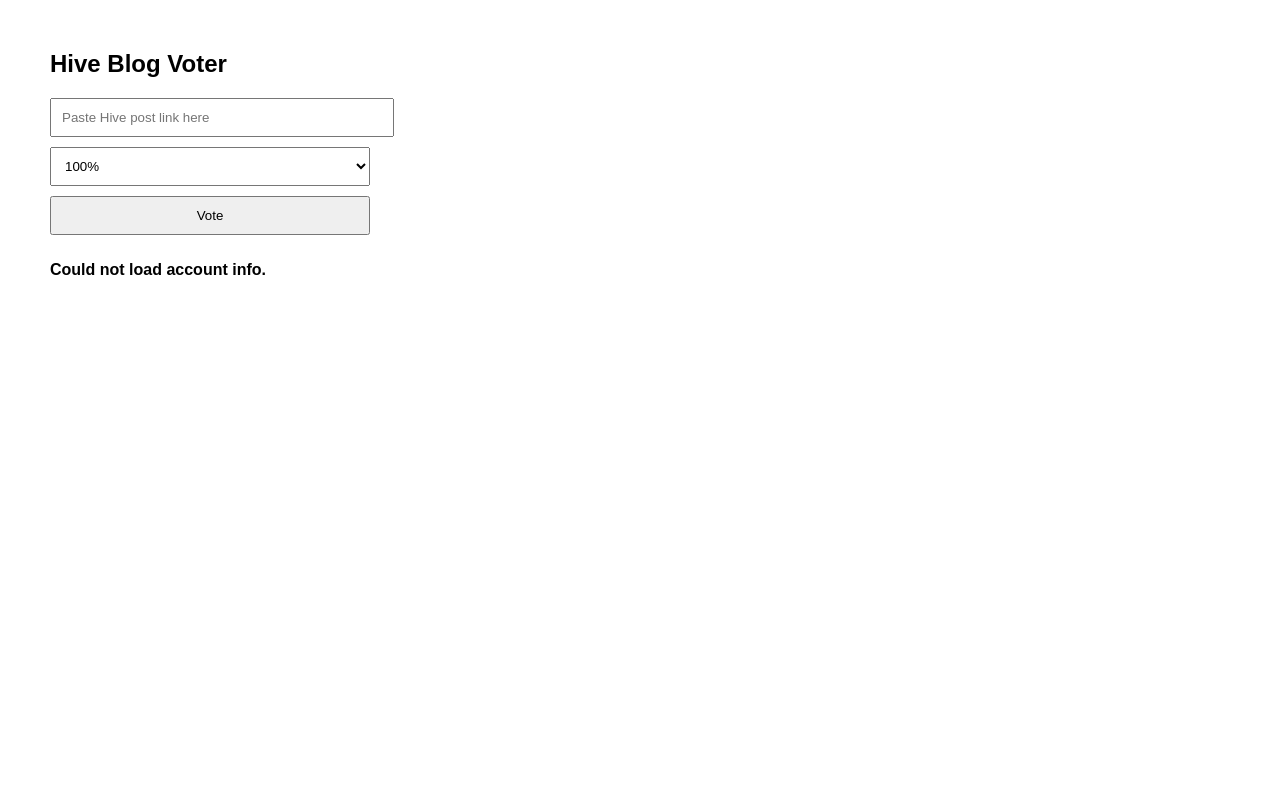
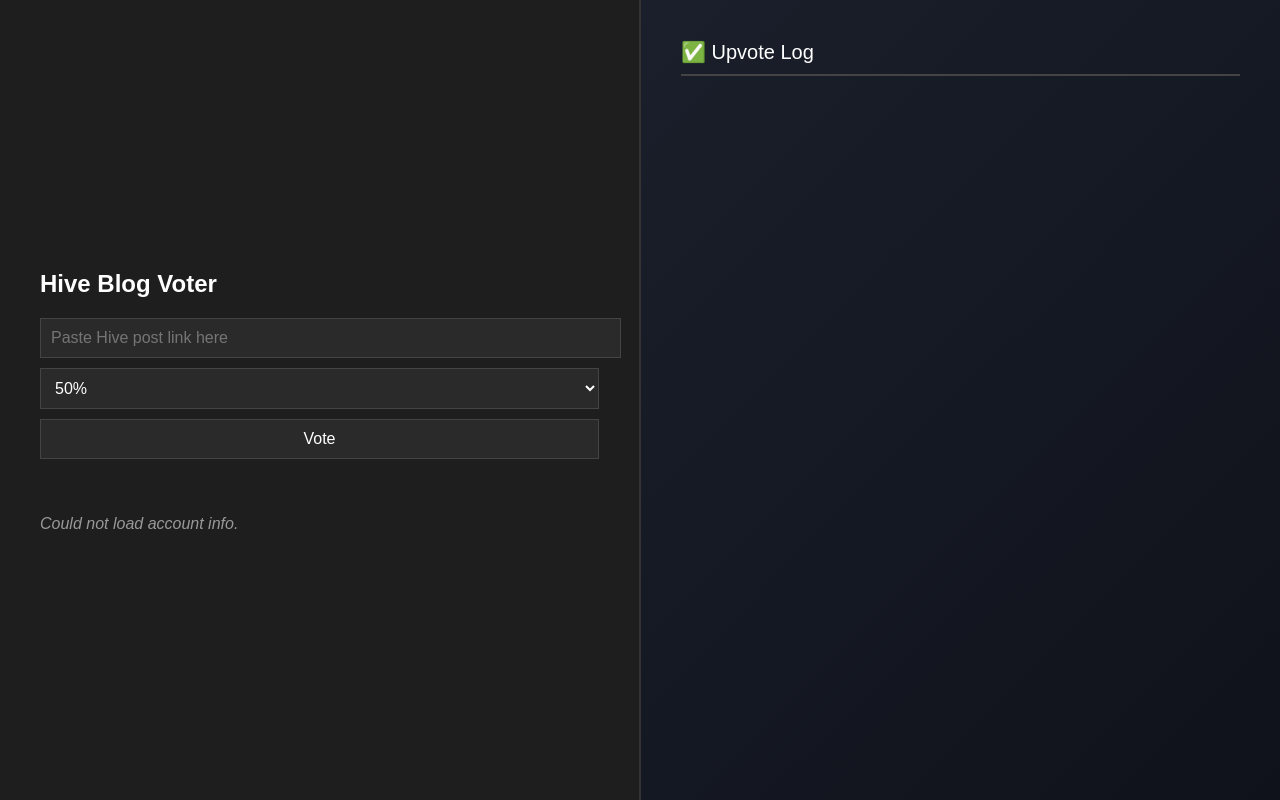
Before and after one commit to vstorage1002/hive-vote, a website: page index.html in a window 1280 px wide. Drawn offline with Linux system fonts and the light colour scheme; no server answers.

Commit message:
Update index.html

```diff
--- a/index.html
+++ b/index.html
@@ -4,40 +4,108 @@
     <title>Hive Vote Tool</title>
     <style>
       body {
-        font-family: Arial;
-        margin: 50px;
+        font-family: Arial, sans-serif;
+        margin: 0;
+        padding: 0;
+        height: 100vh;
+        display: flex;
+        background: #121212;
+        color: #fff;
       }
-      input,
-      select,
-      button {
+
+      .container {
+        display: flex;
+        width: 100%;
+      }
+
+      .left-panel, .right-panel {
+        flex: 1;
+        padding: 40px;
+        box-sizing: border-box;
+      }
+
+      .left-panel {
+        background: #1e1e1e;
+        display: flex;
+        flex-direction: column;
+        justify-content: center;
+      }
+
+      .left-panel input,
+      .left-panel select,
+      .left-panel button {
         padding: 10px;
-        width: 320px;
+        width: 100%;
         margin-bottom: 10px;
+        font-size: 16px;
+        background: #2a2a2a;
+        border: 1px solid #444;
+        color: #fff;
       }
-      #status, #accountInfo {
+
+      .left-panel h2 {
+        margin-bottom: 20px;
+      }
+
+      .right-panel {
+        background: linear-gradient(135deg, #1a1f2b, #0f121a);
+        border-left: 2px solid #333;
+        overflow-y: auto;
+      }
+
+      .log-title {
+        font-size: 20px;
+        margin-bottom: 20px;
+        border-bottom: 2px solid #444;
+        padding-bottom: 10px;
+      }
+
+      .log-entry {
+        background: rgba(255, 255, 255, 0.05);
+        margin-bottom: 15px;
+        padding: 10px 15px;
+        border-left: 4px solid #00bfff;
+        border-radius: 5px;
+        font-family: monospace;
+      }
+
+      #status {
+        font-weight: bold;
         margin-top: 10px;
-        font-weight: bold;
+        color: #66ff66;
+      }
+
+      #accountInfo {
+        margin-top: 20px;
+        font-style: italic;
+        color: #999;
       }
     </style>
   </head>
   <body>
+    <div class="container">
+      <div class="left-panel">
         <h2>Hive Blog Voter</h2>
 
         <input type="text" id="linkInput" placeholder="Paste Hive post link here" />
-    <br />
-
         <select id="weightSelect">
           <option value="2500">25%</option>
           <option value="5000" selected>50%</option>
           <option value="7500">75%</option>
-      <option value="10000" selected>100%</option>
+          <option value="10000">100%</option>
         </select>
-    <br />
 
         <button onclick="vote()">Vote</button>
 
         <p id="status"></p>
         <p id="accountInfo"></p>
+      </div>
+
+      <div class="right-panel">
+        <div class="log-title">✅ Upvote Log</div>
+        <div id="logContainer"></div>
+      </div>
+    </div>
 
     <script>
       async function vote() {
@@ -53,7 +121,16 @@
         const result = await response.text();
         document.getElementById("status").innerText = result;
 
+        logVote(link, weight);
         loadAccountInfo();
+      }
+
+      function logVote(link, weight) {
+        const logContainer = document.getElementById("logContainer");
+        const entry = document.createElement("div");
+        entry.className = "log-entry";
+        entry.innerText = `${new Date().toLocaleTimeString()} - ${link} [${weight / 100}%]`;
+        logContainer.prepend(entry);
       }
 
       async function loadAccountInfo() {
```
Lines whose indentation alone changed are shown as unchanged.
